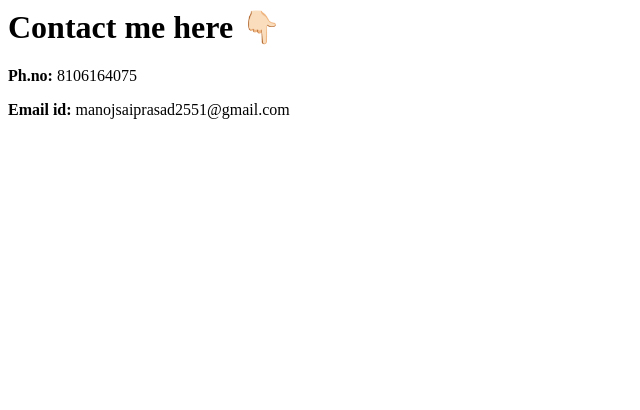
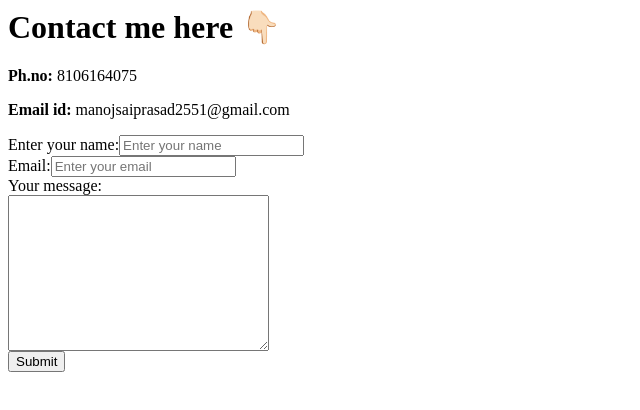
Before and after one commit to 1210315125/cv, a plain HTML site: page contact-me.html in a window 1280 px wide. Shown: the whole page, without its empty margins (0-640 px from the left). Drawn offline with Linux system fonts and the light colour scheme.

Commit message:
Update contact-me.html

```diff
--- a/contact-me.html
+++ b/contact-me.html
@@ -7,5 +7,11 @@
     <h1>Contact me here 👇🏻</h1>
     <p><strong>Ph.no: </strong>8106164075</p>
     <p><strong>Email id: </strong>manojsaiprasad2551@gmail.com</p>
+    <form action="mailto:manojsaiprasad2551@gmail.com" method="post" enctype="text/plain">
+      Enter your name:<input type="text" name="yourName" value="" placeholder="Enter your name"><br>
+      Email:<input type="email" name="yourEmail" value="" placeholder="Enter your email"><br>
+      Your message:<br><textarea name="yourMessage" rows="10" cols="30"></textarea><br>
+      <input type="submit" name="" value="Submit">
+    </form>
   </body>
 </html>
```
